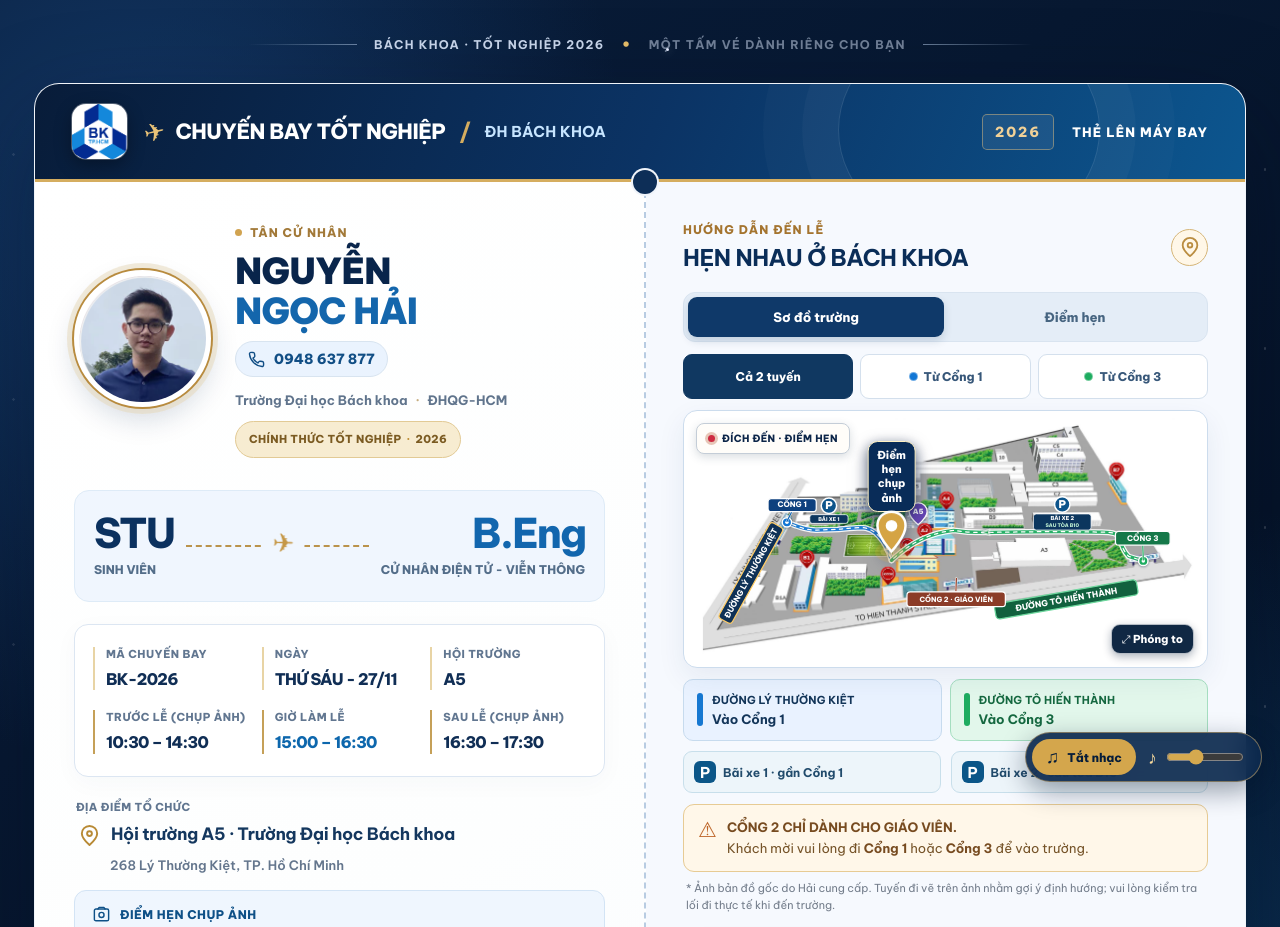
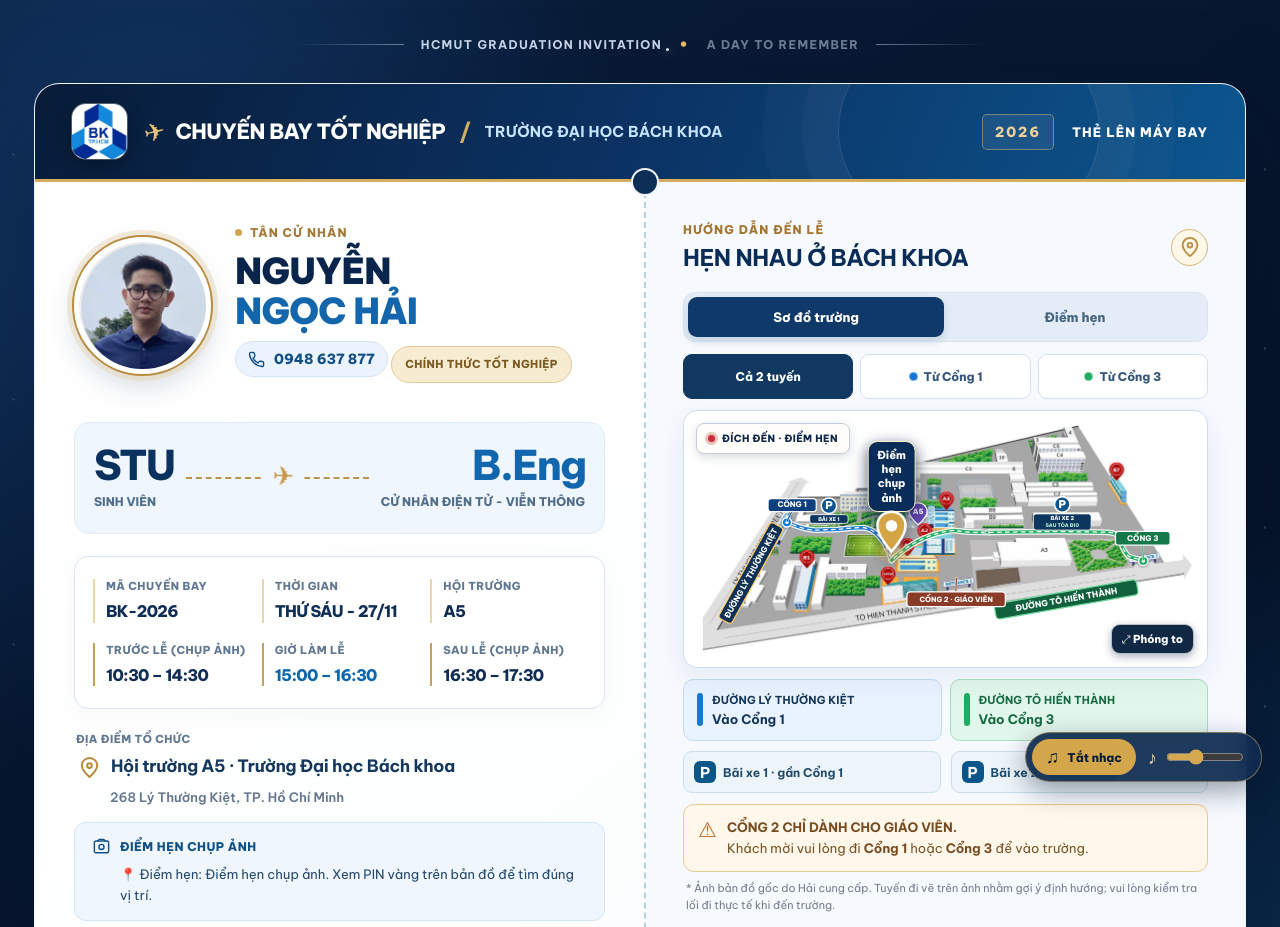
Before and after one commit to HaiNguyen04/thiep-moi-tot-nghiep, a plain HTML site: page index.html in a window 1280 px wide. Shown: the top 927 px of the page. Drawn offline with Linux system fonts and the light colour scheme.

Commit message:
Update index.html

```diff
--- a/index.html
+++ b/index.html
@@ -7,7 +7,7 @@
     <meta name="description" content="Thiệp mời lễ tốt nghiệp Nguyễn Ngọc Hải – Trường Đại học Bách khoa, ĐHQG-HCM, ngày 27.11.2026." />
     <meta property="og:title" content="Thiệp mời tốt nghiệp | Nguyễn Ngọc Hải" />
     <meta property="og:description" content="Một tấm vé đặc biệt dành cho bạn. Hẹn gặp tại lễ tốt nghiệp của Hải!" />
-    <title>Thiệp mời lễ tốt nghiệp — Nguyễn Ngọc Hải</title>
+    <title>Thiệp mời lễ tốt nghiệp - Nguyễn Ngọc Hải</title>
     <link rel="icon" href="assets/favicon.svg" type="image/svg+xml" />
     <link rel="stylesheet" href="style.css" />
     <script src="script.js" defer></script>
@@ -18,9 +18,9 @@
     <main class="app-shell">
       <div class="eyebrow-row">
         <span class="eyebrow-line"></span>
-        <span>BÁCH KHOA · TỐT NGHIỆP 2026</span>
+        <span>HCMUT GRADUATION INVITATION</span>
         <span class="eyebrow-sparkle" aria-hidden="true">•</span>
-        <span>MỘT TẤM VÉ DÀNH RIÊNG CHO BẠN</span>
+        <span>A DAY TO REMEMBER</span>
         <span class="eyebrow-line"></span>
       </div>
 
@@ -28,7 +28,7 @@
         <div class="ticket-header">
           <div class="brand-lockup">
             <div class="brand-mark" aria-label="Logo Trường Đại học Bách khoa do Hải cung cấp"><img src="assets/hcmut-logo.png" alt="Logo BK TP.HCM" /></div>
-            <div class="brand-name"><span class="brand-icon" aria-hidden="true">✈</span><span>CHUYẾN BAY TỐT NGHIỆP</span><span class="brand-separator">/</span><span class="brand-school">ĐH BÁCH KHOA</span></div>
+            <div class="brand-name"><span class="brand-icon" aria-hidden="true">✈</span><span>CHUYẾN BAY TỐT NGHIỆP</span><span class="brand-separator">/</span><span class="brand-school">TRƯỜNG ĐẠI HỌC BÁCH KHOA</span></div>
           </div>
           <div class="header-right"><span class="header-year">2026</span><span class="header-class">THẺ LÊN MÁY BAY</span></div>
         </div>
@@ -46,8 +46,7 @@
                   <svg viewBox="0 0 24 24" fill="none" stroke="currentColor" stroke-width="2" stroke-linecap="round" stroke-linejoin="round" aria-hidden="true"><path d="M22 16.9v3a2 2 0 0 1-2.2 2A19.8 19.8 0 0 1 2.1 4.2 2 2 0 0 1 4.1 2h3a2 2 0 0 1 2 1.7l.5 3a2 2 0 0 1-.6 1.8L7.1 10a16 16 0 0 0 6.9 6.9l1.5-1.9a2 2 0 0 1 1.8-.6l3 .5a2 2 0 0 1 1.7 2Z"/></svg>
                   <span>0948 637 877</span>
                 </a>
-                <p class="university">Trường Đại học Bách khoa <span>·</span> ĐHQG-HCM</p>
-                <div class="achievement-pill">CHÍNH THỨC TỐT NGHIỆP <span>·</span> 2026</div>
+                <div class="achievement-pill">CHÍNH THỨC TỐT NGHIỆP</div>
               </div>
             </div>
 
@@ -59,7 +58,7 @@
 
             <div class="details-grid">
               <div class="detail"><span class="detail-label">MÃ CHUYẾN BAY</span><strong>BK-2026</strong></div>
-              <div class="detail"><span class="detail-label">NGÀY</span><strong>THỨ SÁU - 27/11</strong></div>
+              <div class="detail"><span class="detail-label">THỜI GIAN</span><strong>THỨ SÁU - 27/11</strong></div>
               <div class="detail"><span class="detail-label">HỘI TRƯỜNG</span><strong>A5</strong></div>
               <div class="detail detail-schedule"><span class="detail-label">TRƯỚC LỄ (CHỤP ẢNH)</span><strong>10:30 – 14:30</strong></div>
               <div class="detail detail-schedule detail-ceremony"><span class="detail-label">GIỜ LÀM LỄ</span><strong>15:00 – 16:30</strong></div>
```
